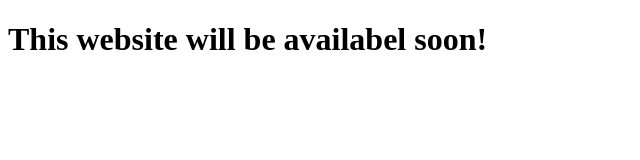
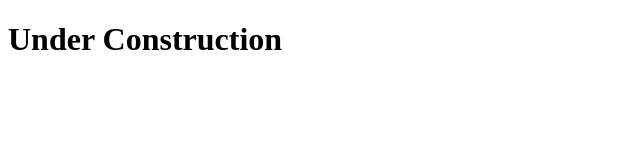
Before and after one commit to malviyan-shiv/malviyan-shiv, a plain HTML site: page index.html in a window 1280 px wide. Shown: the whole page, without its empty margins (0-640 px from the left). Drawn offline with Linux system fonts and the light colour scheme.

Commit message:
Update index.html

```diff
--- a/index.html
+++ b/index.html
@@ -4,6 +4,6 @@
   <title> My Portfolio </title>
 <head>
 <body>
-  <h1> This website will be availabel soon!</h1>
+  <h1> Under Construction</h1>
 </body>
 </html>
```
